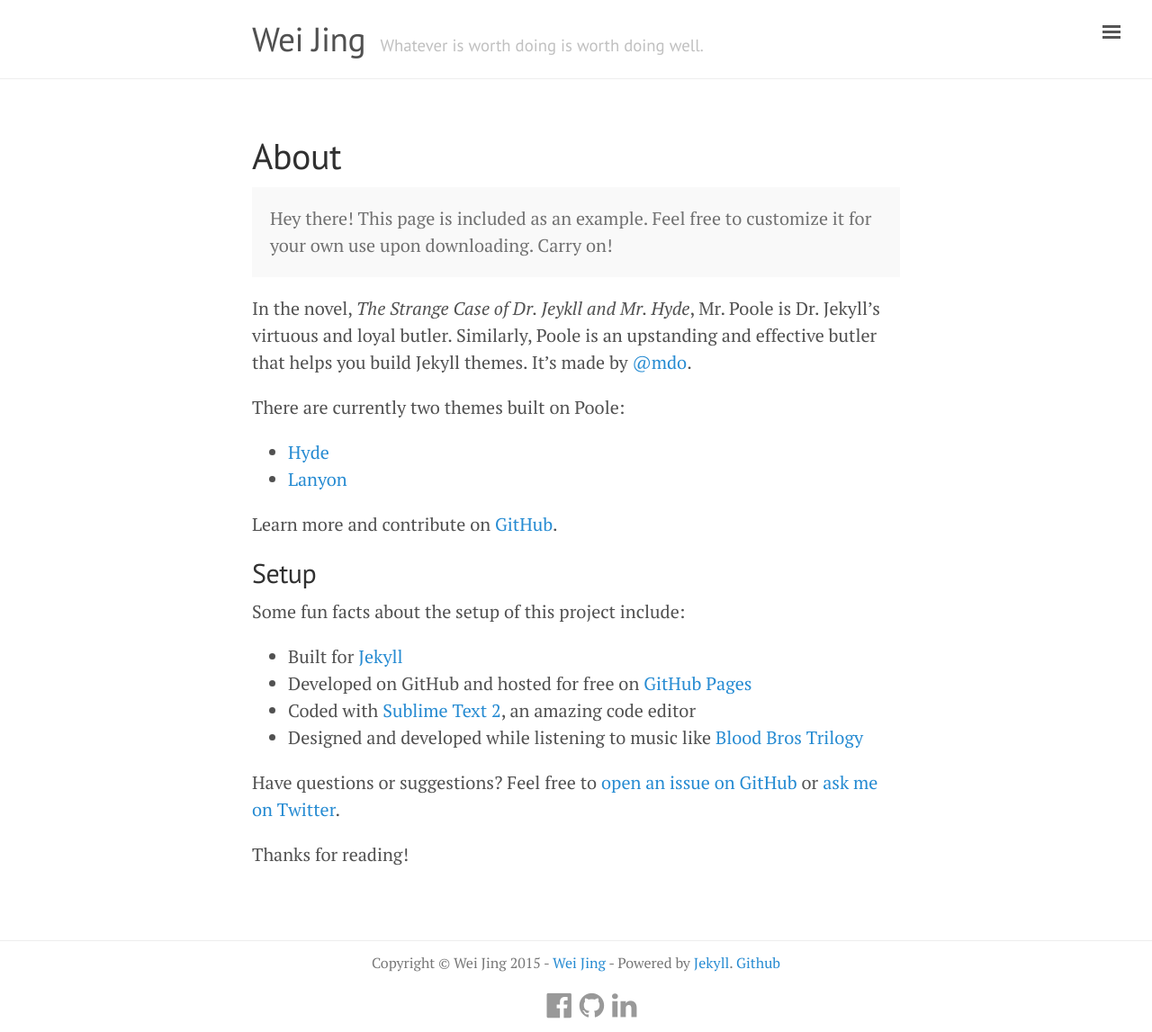
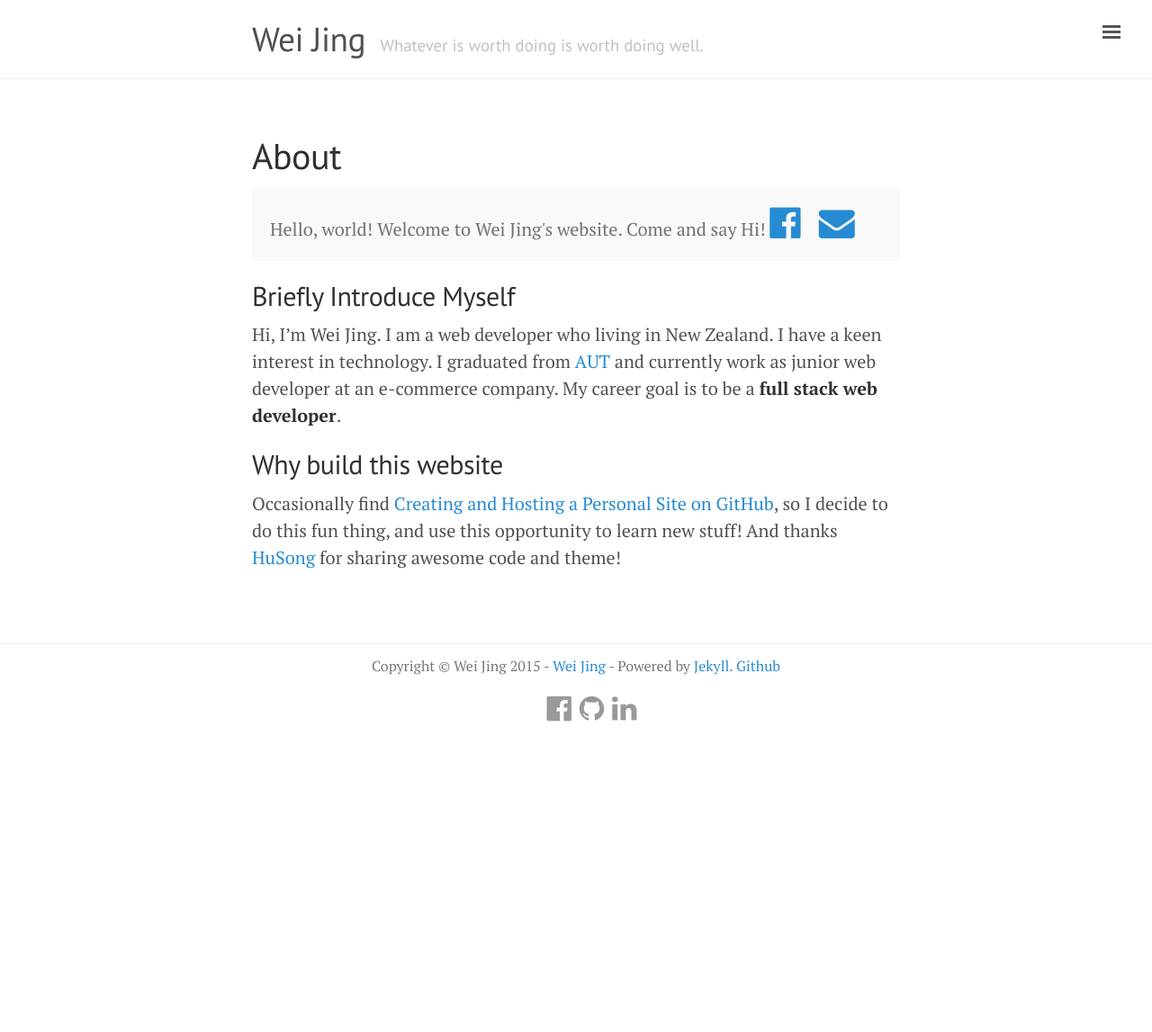
Before and after one commit to HydJing/hydjing.github.io, a Jekyll site: the page built from about.md, in a window 1280 px wide. Shown: the whole page at 90% size. Built offline with Jekyll 4.4.1, drawn with Linux system fonts in a browser that asks for light colours; after the commit the page ends 900 px from its top, so only the background shows below that.

Commit message:
Update about me
Update about me

```diff
--- a/about.md
+++ b/about.md
@@ -4,27 +4,14 @@
 ---
 
 <p class="message">
-  Hey there! This page is included as an example. Feel free to customize it for your own use upon downloading. Carry on!
+	Hello, world! Welcome to Wei Jing's website. Come and say Hi! <a href="https://www.facebook.com/hydjing"><i class="fa fa-facebook-official fa-2x"></i></a><a href="mailto:hi@jing.ninja?Subject=Hello" target="_top" style="margin-left:20px;"><i class="fa fa-envelope fa-2x"></i></a>
 </p>
 
-In the novel, *The Strange Case of Dr. Jeykll and Mr. Hyde*, Mr. Poole is Dr. Jekyll's virtuous and loyal butler. Similarly, Poole is an upstanding and effective butler that helps you build Jekyll themes. It's made by [@mdo](https://twitter.com/mdo).
 
-There are currently two themes built on Poole:
+## Briefly Introduce Myself
 
-* [Hyde](http://hyde.getpoole.com)
-* [Lanyon](http://lanyon.getpoole.com)
+Hi, I'm Wei Jing. I am a web developer who living in New Zealand. I have a keen interest in technology. I graduated from [AUT](http://www.aut.ac.nz/) and currently work as junior web developer at an e-commerce company. My career goal is to be a **full stack web developer**.
 
-Learn more and contribute on [GitHub](https://github.com/poole).
+## Why build this website
 
-## Setup
-
-Some fun facts about the setup of this project include:
-
-* Built for [Jekyll](http://jekyllrb.com)
-* Developed on GitHub and hosted for free on [GitHub Pages](https://pages.github.com)
-* Coded with [Sublime Text 2](http://sublimetext.com), an amazing code editor
-* Designed and developed while listening to music like [Blood Bros Trilogy](https://soundcloud.com/maddecent/sets/blood-bros-series)
-
-Have questions or suggestions? Feel free to [open an issue on GitHub](https://github.com/poole/issues/new) or [ask me on Twitter](https://twitter.com/mdo).
-
-Thanks for reading!
+Occasionally find [Creating and Hosting a Personal Site on GitHub](http://jmcglone.com/guides/github-pages/), so I decide to do this fun thing, and use this opportunity to learn new stuff! And thanks  [HuSong](https://github.com/SooHu) for sharing awesome code and theme!
```
